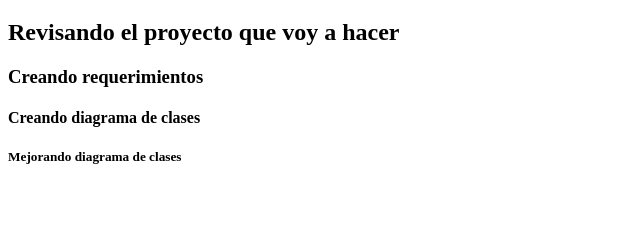
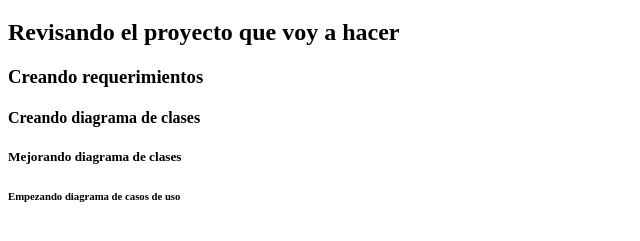
Before and after one commit to elavincho/PracticaFront, a plain HTML site: page index.html in a window 1280 px wide. Shown: the part 61-302 px from the top of the page, without its empty margins (0-640 px from the left). Drawn offline with Linux system fonts and the light colour scheme.

Commit message:
Sexto commit

```diff
--- a/index.html
+++ b/index.html
@@ -11,5 +11,6 @@
     <h3>Creando requerimientos</h3>
     <h4>Creando diagrama de clases</h4>
     <h5>Mejorando diagrama de clases</h5>
+    <h6>Empezando diagrama de casos de uso</h6>
 </body>
 </html>
```
